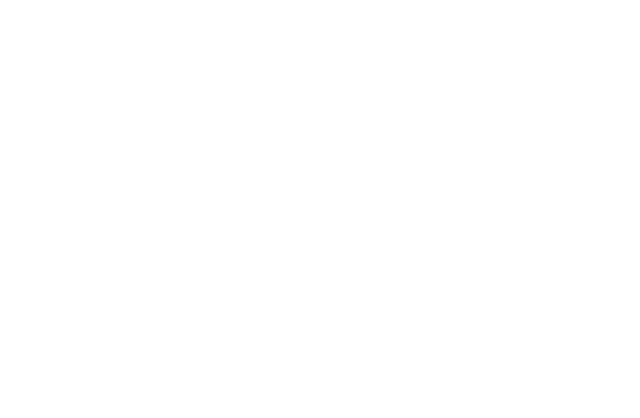
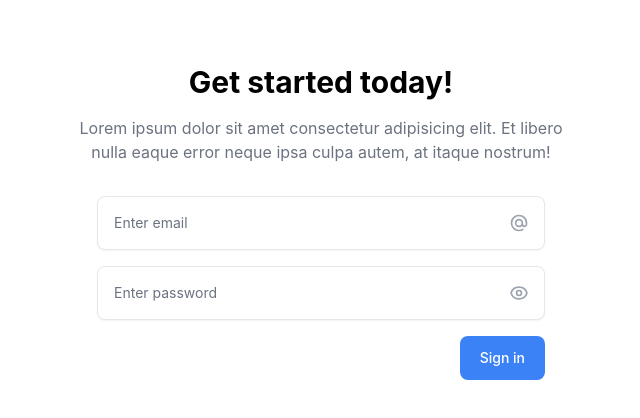
Before and after one commit to phamnhatbao/react, a React (Create React App) app: page /login in a window 1280 px wide. Before the commit this address had no page. Shown: the top 418 px of the page, without its empty margins (319-959 px from the left). Built offline with nearby package versions, Linux system fonts and the light colour scheme.

Commit message:
Add redux, guard router

```diff
--- a/package.json
+++ b/package.json
@@ -3,10 +3,13 @@
   "version": "0.1.0",
   "private": true,
   "dependencies": {
+    "@reduxjs/toolkit": "^1.8.5",
     "@tailwindcss/forms": "^0.5.2",
+    "axios": "^0.27.2",
     "react": "^18.2.0",
     "react-dom": "^18.2.0",
     "react-hook-form": "^7.34.2",
+    "react-redux": "^8.0.2",
     "react-router-dom": "^6.3.0",
     "react-scripts": "5.0.1",
     "web-vitals": "^2.1.4"
--- a/src/App.tsx
+++ b/src/App.tsx
@@ -1,16 +1,29 @@
 import './App.css';
-import Header from './components/Header';
-import Footer from './components/Footer';
+import { Navigate, Route, Routes } from 'react-router-dom';
+import Login from './pages/Login';
+import Dashboard from './pages/Dashboard';
+import ProtectedRoute, { ProtectedRouteProps } from './components/ProtectedRoute';
+import { useSelector } from 'react-redux';
+import { AppState } from './redux/store';
+import Profile from './pages/Profile';
 
 function App(): JSX.Element {
+  const account = useSelector((state: AppState) => {
+    return state.account.value;
+  });
+
+  const defaultProtectedRouteProps: Omit<ProtectedRouteProps, 'outlet'> = {
+    isAuthenticated: !!account,
+    authenticationPath: '/login',
+  };
+
   return (
-    <div className='App flex flex-col h-screen'>
-      <Header />
-      <div className='flex-1'>
-        Chat windows
-      </div>
-      <Footer />
-    </div>
+    <Routes>
+      <Route path='/' element={<Navigate to='/dashboard' replace />}></Route>
+      <Route path='/login' element={<Login />}></Route>
+      <Route path='/dashboard' element={<ProtectedRoute {...defaultProtectedRouteProps} outlet={<Dashboard />} />} ></Route>
+      <Route path='/profile' element={<ProtectedRoute {...defaultProtectedRouteProps} outlet={<Profile />} />} ></Route>
+    </Routes>
   );
 }
 
--- /dev/null
+++ b/src/components/Layout.tsx
@@ -0,0 +1,17 @@
+import { ComponentProps } from '../types/component-props';
+import Footer from './Footer';
+import Header from './Header';
+
+function Layout({ children }: ComponentProps): JSX.Element {
+  return (
+    <div className='App flex flex-col h-screen'>
+      <Header />
+      <main className='flex-1'>
+        <div className='container'>{children}</div>
+      </main>
+      <Footer />
+    </div>
+  );
+}
+
+export default Layout;
--- /dev/null
+++ b/src/components/ProtectedRoute.tsx
@@ -0,0 +1,15 @@
+import { Navigate } from 'react-router-dom';
+
+export type ProtectedRouteProps = {
+  isAuthenticated: boolean;
+  authenticationPath: string;
+  outlet: JSX.Element;
+};
+
+export default function ProtectedRoute({isAuthenticated, authenticationPath, outlet}: ProtectedRouteProps) {
+  if(isAuthenticated) {
+    return outlet;
+  } else {
+    return <Navigate to={{ pathname: authenticationPath }} />;
+  }
+};
--- a/src/index.tsx
+++ b/src/index.tsx
@@ -1,20 +1,22 @@
 import React from 'react';
 import ReactDOM from 'react-dom/client';
-import { BrowserRouter, Route, Routes } from 'react-router-dom';
 import reportWebVitals from './reportWebVitals';
 import './index.css';
 import App from './App';
+import { BrowserRouter } from 'react-router-dom';
+import { Provider } from 'react-redux';
+import store from './redux/store';
 
 const root = ReactDOM.createRoot(
   document.getElementById('root') as HTMLElement,
 );
 root.render(
   <React.StrictMode>
-    <BrowserRouter>
-      <Routes>
-        <Route path='/' element={<App />}></Route>
-      </Routes>
-    </BrowserRouter>
+    <Provider store={store}>
+      <BrowserRouter>
+        <App />
+      </BrowserRouter>
+    </Provider>
   </React.StrictMode>,
 );
 
--- /dev/null
+++ b/src/pages/Dashboard.tsx
@@ -0,0 +1,13 @@
+import Layout from '../components/Layout';
+
+function Dashboard(): JSX.Element {
+  return (
+    <Layout>
+      <span>
+        Chat windows
+      </span>
+    </Layout>
+  );
+}
+
+export default Dashboard;
--- /dev/null
+++ b/src/pages/Login.tsx
@@ -0,0 +1,104 @@
+import { useForm } from 'react-hook-form';
+import { useDispatch, useSelector } from 'react-redux';
+import { useNavigate } from 'react-router-dom';
+import { loginAsync } from '../redux/account.slide';
+import { AppDispatch, AppState } from '../redux/store';
+
+function Login(): JSX.Element {
+  const navigate = useNavigate();
+  useSelector((state: AppState) => {
+    if (state.account.value?.username) {
+      return navigate('/');
+    }
+    return state.account.value;
+  });
+  const dispatch: AppDispatch = useDispatch();
+
+  const { register, handleSubmit, watch, formState: { errors } } = useForm();
+  const submitLoginForm = (formData: any) => {
+    console.log(formData);
+    if (formData.email === 'admin@site.com' && formData.password === 'root') {
+      dispatch(loginAsync(formData));
+    }
+  };
+
+  return (
+    <div className='max-w-screen-xl px-4 py-16 mx-auto sm:px-6 lg:px-8'>
+      <div className='max-w-lg mx-auto text-center'>
+        <h1 className='text-2xl font-bold sm:text-3xl'>Get started today!</h1>
+
+        <p className='mt-4 text-gray-500'>
+          Lorem ipsum dolor sit amet consectetur adipisicing elit. Et libero nulla eaque error neque ipsa culpa autem, at itaque nostrum!
+        </p>
+      </div>
+
+      <form onSubmit={handleSubmit(submitLoginForm)} className='max-w-md mx-auto mt-8 mb-0 space-y-4'>
+        <div>
+          <label htmlFor='email' className='sr-only'>
+            Email
+          </label>
+
+          <div className='relative'>
+            <input
+              type='email'
+              placeholder='Enter email'
+              {...register('email', {
+                required: { value: true, message: 'Email is required' },
+                pattern: {
+                  value: /^[A-Z0-9._%+-]+@[A-Z0-9.-]+\.[A-Z]{2,4}$/i,
+                  message: 'Invalid email address',
+                },
+              })}
+              className={'w-full p-4 pr-12 text-sm border-gray-200 rounded-lg shadow-sm' + (errors.email ? ' border-red-500' : '')}
+            />
+
+            <span className='absolute inset-y-0 inline-flex items-center right-4'>
+              <svg xmlns='http://www.w3.org/2000/svg' className='w-5 h-5 text-gray-400' fill='none' viewBox='0 0 24 24' stroke='currentColor'>
+                <path
+                  strokeLinecap='round'
+                  strokeLinejoin='round'
+                  strokeWidth='2'
+                  d='M16 12a4 4 0 10-8 0 4 4 0 008 0zm0 0v1.5a2.5 2.5 0 005 0V12a9 9 0 10-9 9m4.5-1.206a8.959 8.959 0 01-4.5 1.207'
+                />
+              </svg>
+            </span>
+          </div>
+        </div>
+
+        <div>
+          <label htmlFor='password' className='sr-only'>
+            Password
+          </label>
+          <div className='relative'>
+            <input
+              type='password'
+              placeholder='Enter password'
+              {...register('password')}
+              className='w-full p-4 pr-12 text-sm border-gray-200 rounded-lg shadow-sm'
+            />
+
+            <span className='absolute inset-y-0 inline-flex items-center right-4'>
+              <svg xmlns='http://www.w3.org/2000/svg' className='w-5 h-5 text-gray-400' fill='none' viewBox='0 0 24 24' stroke='currentColor'>
+                <path strokeLinecap='round' strokeLinejoin='round' strokeWidth='2' d='M15 12a3 3 0 11-6 0 3 3 0 016 0z' />
+                <path
+                  strokeLinecap='round'
+                  strokeLinejoin='round'
+                  strokeWidth='2'
+                  d='M2.458 12C3.732 7.943 7.523 5 12 5c4.478 0 8.268 2.943 9.542 7-1.274 4.057-5.064 7-9.542 7-4.477 0-8.268-2.943-9.542-7z'
+                />
+              </svg>
+            </span>
+          </div>
+        </div>
+
+        <div className='flex justify-end'>
+          <button type='submit' className='inline-block px-5 py-3 ml-3 text-sm font-medium text-white bg-blue-500 rounded-lg'>
+            Sign in
+          </button>
+        </div>
+      </form>
+    </div>
+  );
+}
+
+export default Login;
--- /dev/null
+++ b/src/pages/Profile.tsx
@@ -0,0 +1,11 @@
+import Layout from '../components/Layout';
+
+function Profile(): JSX.Element {
+  return (
+    <Layout>
+      <span>This is profile page</span>
+    </Layout>
+  );
+}
+
+export default Profile;
--- /dev/null
+++ b/src/redux/account.slide.ts
@@ -0,0 +1,54 @@
+import { createAsyncThunk, createSlice } from '@reduxjs/toolkit';
+import { AppState } from './store';
+
+export interface Account {
+  username?: string;
+  email?: string;
+  description?: string;
+}
+
+export interface AccountState {
+  value: Account | null;
+}
+
+const initialState: AccountState = {
+  value: null,
+};
+
+export const loginAsync = createAsyncThunk(
+  'account/loginAsync',
+  async (params: {email: string, password: string}) => {
+    const result = {
+      username: 'wizpham',
+      email: 'admin@site.com',
+      description: 'This is a test description',
+    };
+
+    return result;
+  },
+);
+
+export const accountSlice = createSlice({
+  name: 'account',
+  initialState,
+  reducers: {
+    logout: (state) => {
+      state.value = {};
+    },
+  },
+  extraReducers: builder => {
+    builder
+      .addCase(loginAsync.rejected, (state) => {
+        state.value = {};
+      })
+      .addCase(loginAsync.fulfilled, (state, action) => {
+        state.value = action.payload;
+      });
+  },
+});
+
+export const { logout } = accountSlice.actions;
+
+export const selectAccount = (state: AppState) => state.account.value;
+
+export default accountSlice.reducer;
--- /dev/null
+++ b/src/redux/store.ts
@@ -0,0 +1,19 @@
+import { configureStore } from '@reduxjs/toolkit';
+
+import accountReducer from './account.slide';
+
+export function makeStore() {
+  return configureStore({
+    reducer: {
+      account: accountReducer,
+    },
+  });
+}
+
+const store = makeStore();
+
+export type AppState = ReturnType<typeof store.getState>;
+
+export type AppDispatch = typeof store.dispatch;
+
+export default store;
--- /dev/null
+++ b/src/types/component-props.ts
@@ -0,0 +1,4 @@
+export type ComponentProps = {
+  [key: string]: any;
+  children: JSX.Element
+};
```
Also changed, not shown: src/components/Header.tsx (+6 -18 lines).
